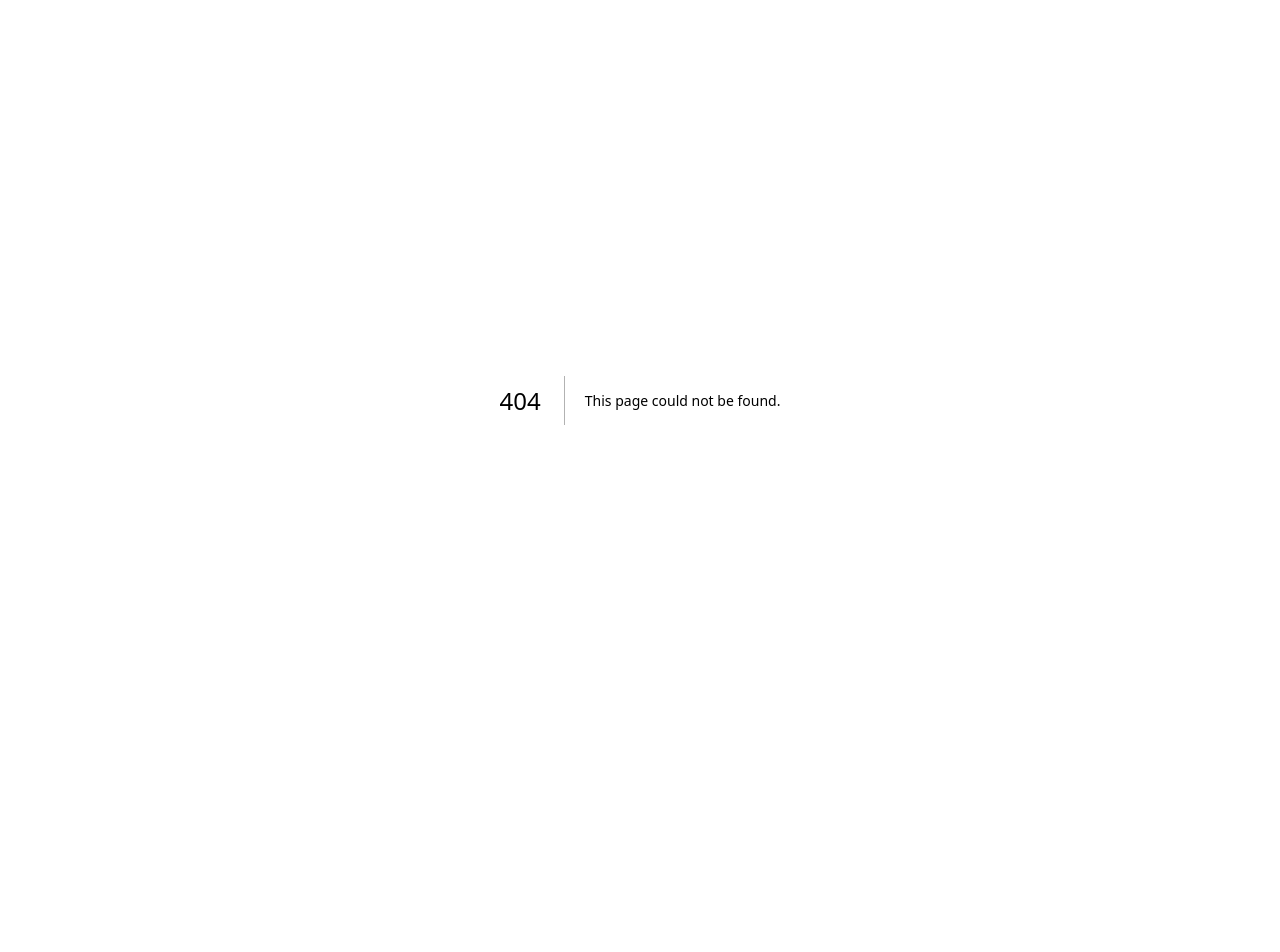
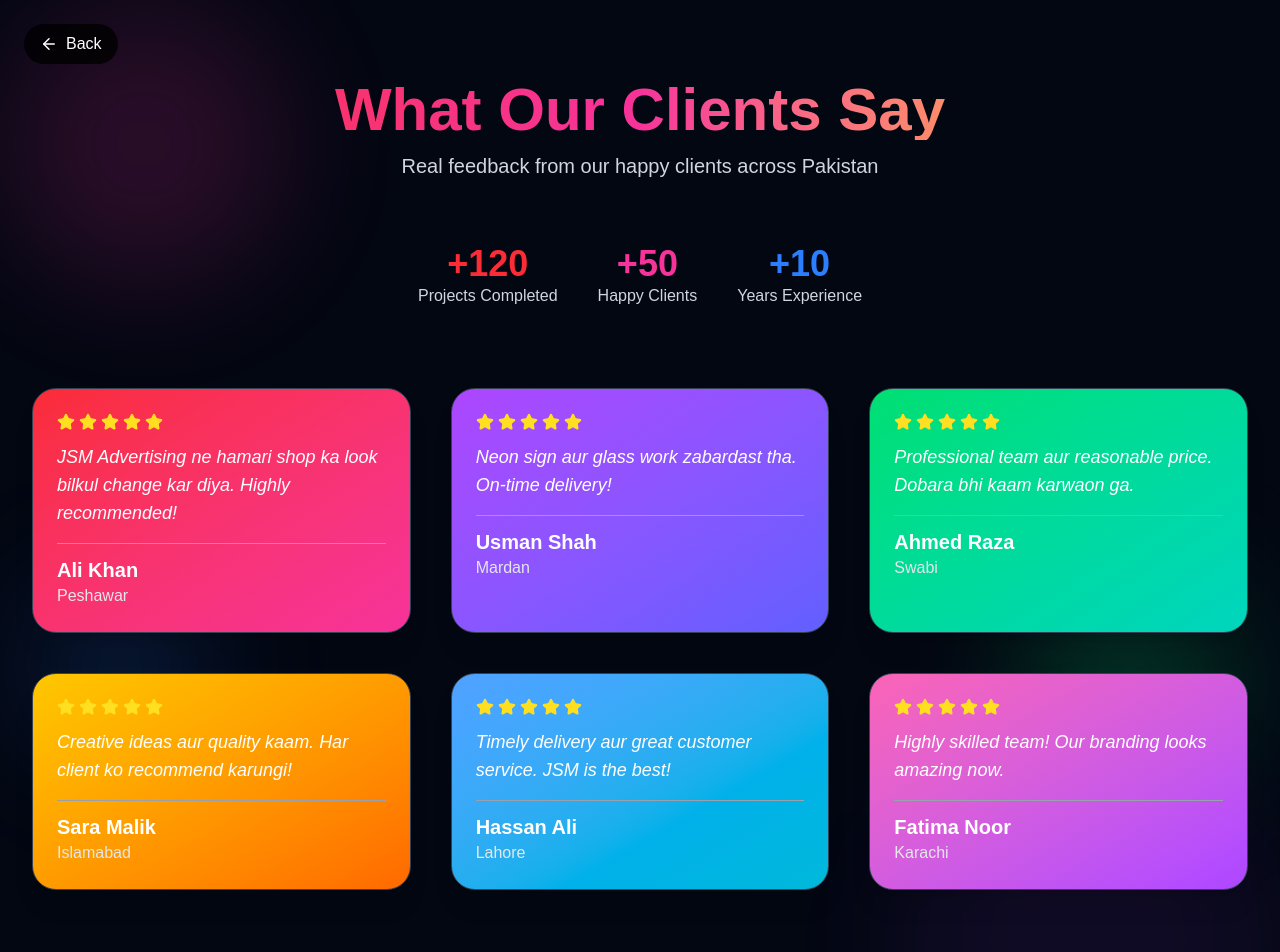
Before and after one commit to suhaibkhokar/sitemapjsmadvertising, a Next.js app: page /testimonials in a window 1280 px wide. Before the commit this address had no page. Shown: the top 952 px of the page. Before the commit the page ends 800 px from the top, so only its background shows below. Built offline with nearby package versions, Linux system fonts and the light colour scheme.

Commit message:
New updates added

```diff
--- a/app/Component/Navbar.jsx
+++ b/app/Component/Navbar.jsx
@@ -18,6 +18,7 @@ export default function Navbar() {
     { name: "Services", path: "/service" },
        { name: "Pictures", path: "/pictures"},
     { name: "Contact", path: "/contacts"},
+{ name: "Testimonials", path: "/testimonials" }
   ];
 
   return (
--- /dev/null
+++ b/app/testimonials/page.jsx
@@ -0,0 +1,167 @@
+"use client";
+import { useState } from "react";
+import { motion } from "framer-motion";
+import Link from "next/link";
+import { ArrowLeft, Star } from "lucide-react";
+
+export default function TestimonialsPage() {
+  const reviews = [
+    {
+      name: "Ali Khan",
+      city: "Peshawar",
+      text: "JSM Advertising ne hamari shop ka look bilkul change kar diya. Highly recommended!",
+    },
+    {
+      name: "Usman Shah",
+      city: "Mardan",
+      text: "Neon sign aur glass work zabardast tha. On-time delivery!",
+    },
+    {
+      name: "Ahmed Raza",
+      city: "Swabi",
+      text: "Professional team aur reasonable price. Dobara bhi kaam karwaon ga.",
+    },
+    {
+      name: "Sara Malik",
+      city: "Islamabad",
+      text: "Creative ideas aur quality kaam. Har client ko recommend karungi!",
+    },
+    {
+      name: "Hassan Ali",
+      city: "Lahore",
+      text: "Timely delivery aur great customer service. JSM is the best!",
+    },
+    {
+      name: "Fatima Noor",
+      city: "Karachi",
+      text: "Highly skilled team! Our branding looks amazing now.",
+    },
+  ];
+
+  const colors = [
+    "from-red-500 to-pink-500",
+    "from-purple-500 to-indigo-500",
+    "from-green-400 to-teal-400",
+    "from-yellow-400 to-orange-500",
+    "from-blue-400 to-cyan-500",
+    "from-pink-400 to-purple-500",
+  ];
+
+  return (
+    <div className="min-h-screen bg-gray-950 text-white px-4 sm:px-8 py-20 relative overflow-hidden">
+
+      {/* 🔥 Background Gradient Circles */}
+      <div className="absolute top-0 left-0 w-72 h-72 bg-pink-500/20 rounded-full blur-3xl animate-pulse"></div>
+      <div className="absolute bottom-10 right-0 w-96 h-96 bg-purple-500/10 rounded-full blur-3xl animate-pulse"></div>
+
+      {/* 🔙 Back Button */}
+      <Link
+        href="/"
+        className="fixed top-6 left-6 z-50 flex items-center gap-2 bg-black/80 px-4 py-2 rounded-full hover:bg-black transition"
+      >
+        <ArrowLeft size={18} /> Back
+      </Link>
+
+      {/* Animated Heading */}
+      <motion.div
+        initial={{ opacity: 0, y: 50 }}
+        animate={{ opacity: 1, y: 0 }}
+        transition={{ duration: 1 }}
+        className="text-center mb-16 relative z-10"
+      >
+        <h1 className="text-5xl sm:text-6xl font-extrabold bg-clip-text text-transparent bg-gradient-to-r from-red-500 via-pink-500 to-yellow-400">
+          What Our Clients Say
+        </h1>
+        <p className="text-gray-300 mt-3 text-lg sm:text-xl">
+          Real feedback from our happy clients across Pakistan
+        </p>
+      </motion.div>
+
+      {/* Statistics Section */}
+      <motion.div
+        className="flex flex-wrap justify-center gap-10 mb-20"
+        initial={{ opacity: 0 }}
+        animate={{ opacity: 1 }}
+        transition={{ duration: 1.2 }}
+      >
+        <div className="text-center">
+          <h2 className="text-4xl font-bold text-red-500">+120</h2>
+          <p className="text-gray-300">Projects Completed</p>
+        </div>
+        <div className="text-center">
+          <h2 className="text-4xl font-bold text-pink-500">+50</h2>
+          <p className="text-gray-300">Happy Clients</p>
+        </div>
+        <div className="text-center">
+          <h2 className="text-4xl font-bold text-blue-500">+10</h2>
+          <p className="text-gray-300">Years Experience</p>
+        </div>
+      </motion.div>
+
+      {/* Reviews Grid */}
+      <div className="grid sm:grid-cols-1 md:grid-cols-2 lg:grid-cols-3 gap-10 max-w-7xl mx-auto relative z-10">
+        {reviews.map((r, i) => (
+          <motion.div
+            key={i}
+            initial={{ opacity: 0, y: 30 }}
+            whileInView={{ opacity: 1, y: 0 }}
+            viewport={{ once: true }}
+            transition={{ delay: i * 0.2, type: "spring", stiffness: 50 }}
+            className={`rounded-3xl p-6 shadow-xl border border-gray-700 bg-gradient-to-br ${colors[i % colors.length]} hover:scale-105 transform transition-all duration-500`}
+          >
+            {/* Stars */}
+            <div className="flex gap-1 mb-3 text-yellow-300">
+              <Star size={18} fill="currentColor" />
+              <Star size={18} fill="currentColor" />
+              <Star size={18} fill="currentColor" />
+              <Star size={18} fill="currentColor" />
+              <Star size={18} fill="currentColor" />
+            </div>
+
+            {/* Review Text */}
+            <p className="text-white italic mb-4 text-lg">{r.text}</p>
+
+            {/* Name */}
+            <div className="border-t border-gray-400 pt-3 mt-3">
+              <h3 className="font-bold text-white text-xl">{r.name}</h3>
+              <p className="text-gray-200">{r.city}</p>
+            </div>
+          </motion.div>
+        ))}
+      </div>
+
+      {/* Call-to-Action Section */}
+      <motion.div
+        className="mt-20 text-center"
+        initial={{ opacity: 0 }}
+        animate={{ opacity: 1 }}
+        transition={{ duration: 1.2 }}
+      >
+        <h2 className="text-3xl font-bold text-yellow-400 mb-4">
+          Join our happy clients!
+        </h2>
+        <p className="text-gray-300 mb-6">
+          Get your custom branding or glass installation today.
+        </p>
+        <Link
+          href="/contacts"
+          className="bg-gradient-to-r from-red-500 via-pink-500 to-yellow-400 px-8 py-3 rounded-full font-bold text-black hover:scale-105 transition-transform"
+        >
+          Get Free Quote
+        </Link>
+      </motion.div>
+
+      {/* Floating Background Effects */}
+      <motion.div
+        animate={{ y: [0, -30, 0] }}
+        transition={{ repeat: Infinity, duration: 6 }}
+        className="absolute top-1/2 left-10 w-40 h-40 rounded-full bg-blue-500/20 blur-3xl"
+      />
+      <motion.div
+        animate={{ y: [0, 30, 0] }}
+        transition={{ repeat: Infinity, duration: 5 }}
+        className="absolute bottom-1/3 right-10 w-56 h-56 rounded-full bg-green-400/20 blur-3xl"
+      />
+    </div>
+  );
+}
```
